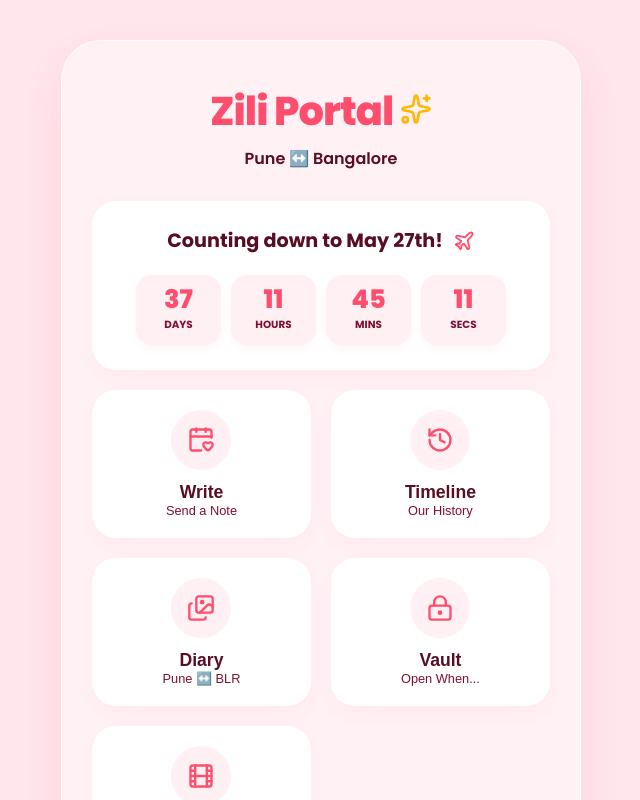
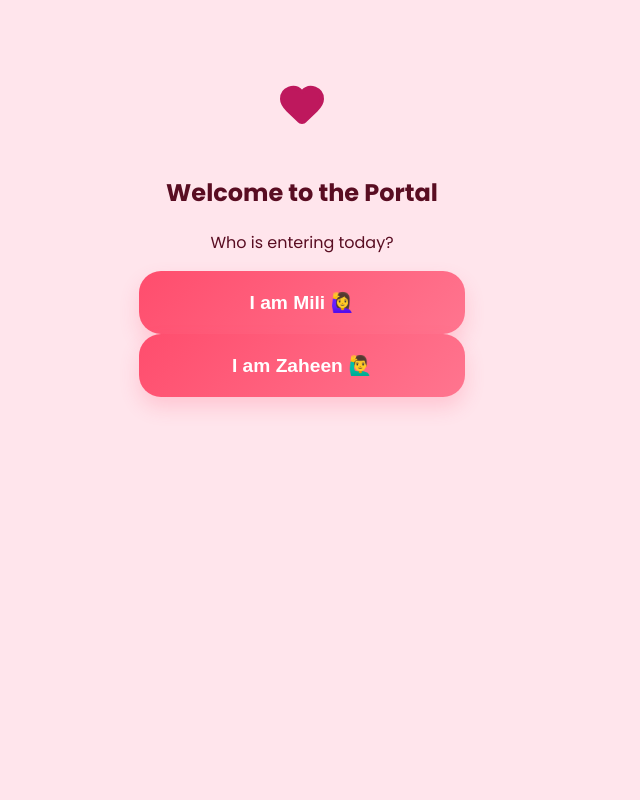
Before and after one commit to Mili4374/zili-portal-frontend, a React (Vite) app: page / in a window 1280 px wide. Shown: the top 800 px of the page, without its empty margins (338-978 px from the left). Built offline with nearby package versions, Linux system fonts and the light colour scheme.

Commit message:
UI Update: Added Profile Selector and real memories

```diff
--- a/src/App.jsx
+++ b/src/App.jsx
@@ -1,18 +1,41 @@
-import { useState } from 'react';
+import { useState, useEffect } from 'react';
 import Countdown from './components/Countdown';
 import DistanceTracker from './components/DistanceTracker';
 import Vault from './components/Vault';
 import MoviePicker from './components/MoviePicker';
 import Calendar from './components/Calendar';
 import Timeline from './components/Timeline';
-import SplitGallery from './components/SplitGallery'; // The new gallery import
+import SplitGallery from './components/SplitGallery';
+import ProfileSelector from './components/ProfileSelector'; // 1. New Import
 import API from './services/api';
-import { CalendarHeart, LockKeyhole, Film, Sparkles, History, Heart, Images } from 'lucide-react';
+import { CalendarHeart, LockKeyhole, Film, Sparkles, History, Heart, Images, UserCircle } from 'lucide-react';
 import './App.css';
 
 function App() {
   const [currentView, setCurrentView] = useState('dashboard');
-  const [currentUser, setCurrentUser] = useState('Mili');
+  const [currentUser, setCurrentUser] = useState(null); // 2. Start as null
+
+  // 3. Check memory when the app opens
+  useEffect(() => {
+    const savedUser = localStorage.getItem('userProfile');
+    if (savedUser) {
+      setCurrentUser(savedUser);
+    }
+  }, []);
+
+  // 4. Handle picking a profile
+  const handleProfileSelect = (name) => {
+    localStorage.setItem('userProfile', name);
+    setCurrentUser(name);
+  };
+
+  // 5. Handle Logout / Switch
+  const handleSwitchProfile = () => {
+    localStorage.removeItem('userProfile');
+    setCurrentUser(null);
+    setCurrentView('dashboard');
+  };
+
   const partnerName = currentUser === 'Mili' ? 'Zaheen' : 'Mili';
 
   const handleNudge = async () => {
@@ -24,11 +47,22 @@ function App() {
     }
   };
 
+  // 6. If no user is selected, show the selector first
+  if (!currentUser) {
+    return <ProfileSelector onSelect={handleProfileSelect} />;
+  }
+
   return (
     <div className="dashboard-container">
       <header className="header">
-        <h1>Zili Portal <Sparkles size={32} style={{ color: '#ffb703', display: 'inline' }}/></h1>
-        <p>Pune ↔️ Bangalore</p>
+        <div style={{ display: 'flex', justifyBetween: 'center', alignItems: 'center', width: '100%' }}>
+           <h1 style={{ flex: 1 }}>Zili Portal <Sparkles size={32} style={{ color: '#ffb703', display: 'inline' }}/></h1>
+           {/* 7. Added a Switch Profile button */}
+           <button onClick={handleSwitchProfile} className="switch-profile-btn">
+             <UserCircle size={20} />
+           </button>
+        </div>
+        <p>Pune ↔️ Bangalore | Hello, {currentUser}!</p>
       </header>
 
       {currentView === 'dashboard' ? (
@@ -52,7 +86,6 @@ function App() {
               </div>
             </button>
 
-            {/* The New Diary Button */}
             <button className="nav-btn" onClick={() => setCurrentView('gallery')}>
               <div className="icon-wrapper"><Images size={28} /></div>
               <div>
--- /dev/null
+++ b/src/components/ProfileSelector.jsx
@@ -0,0 +1,37 @@
+import React from 'react';
+import { Heart, User } from 'lucide-react';
+
+const ProfileSelector = ({ onSelect }) => {
+  const handleSelect = (name) => {
+    localStorage.setItem('userProfile', name); // Saves to the phone's memory
+    onSelect(name);
+  };
+
+  return (
+    <div className="view-container flex-center" style={{ textAlign: 'center', padding: '40px 20px' }}>
+      <Heart size={48} color="#be185d" fill="#be185d" style={{ marginBottom: '20px' }} />
+      <h2 className="text-2xl font-bold text-rose-800">Welcome to the Portal</h2>
+      <p className="text-gray-500 mb-8">Who is entering today?</p>
+
+      <div className="flex flex-col gap-4 w-full">
+        <button
+          onClick={() => handleSelect('Mili')}
+          className="nudge-btn"
+          style={{ padding: '20px', fontSize: '1.2rem' }}
+        >
+          I am Mili 🙋‍♀️
+        </button>
+
+        <button
+          onClick={() => handleSelect('Zaheen')}
+          className="nudge-btn"
+          style={{ padding: '20px', fontSize: '1.2rem', backgroundColor: '#1e40af' }}
+        >
+          I am Zaheen 🙋‍♂️
+        </button>
+      </div>
+    </div>
+  );
+};
+
+export default ProfileSelector;
```
